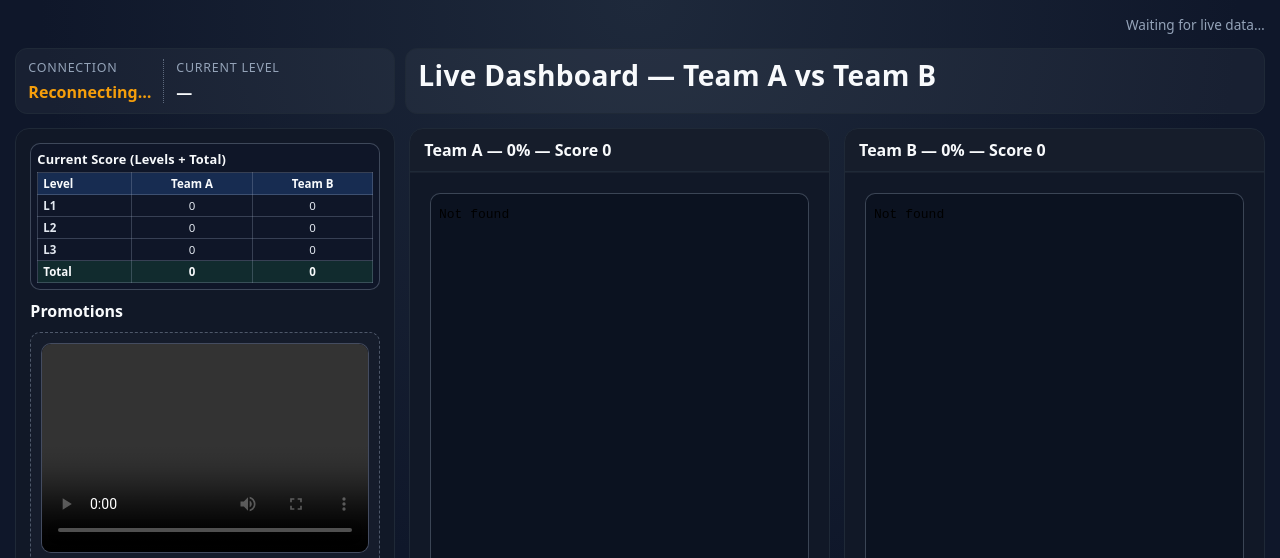
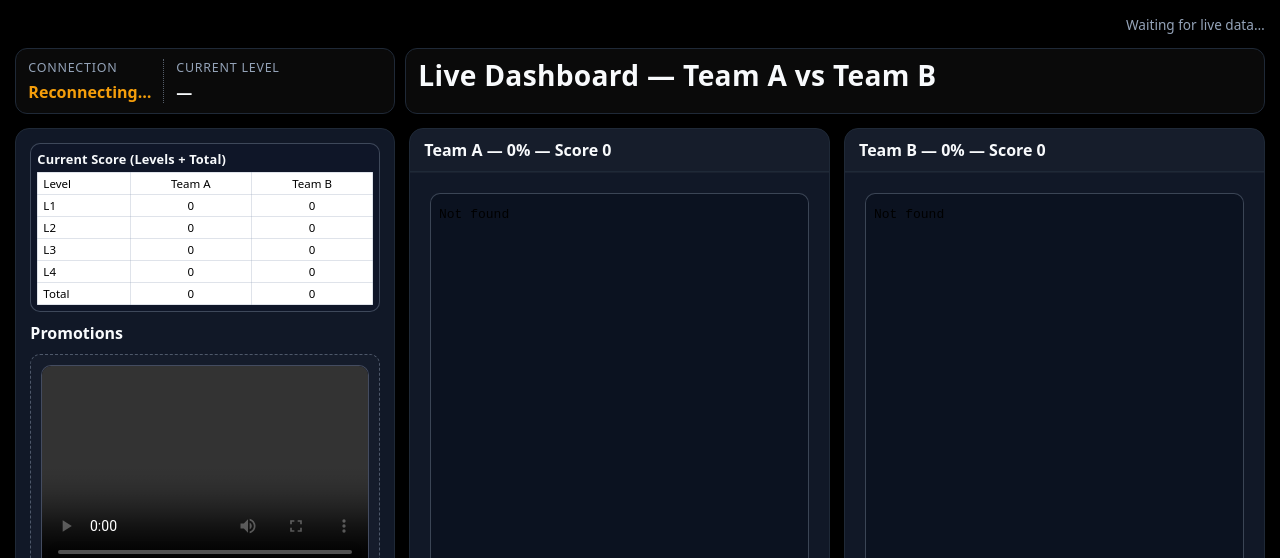
Before and after one commit to yosefbenti/GameY, a website: page dashboard.html in a window 1280 px wide. Shown: the top 558 px of the page. Drawn offline with Linux system fonts and the light colour scheme.

Commit message:
Set dashboard background to black and update score table font weight

```diff
--- a/dashboard.html
+++ b/dashboard.html
@@ -20,7 +20,7 @@
       margin:0;
       min-height:100vh;
       font-family:system-ui,-apple-system,Segoe UI,Roboto,Helvetica,Arial,sans-serif;
-      background:radial-gradient(circle at top,#1e293b 0%,var(--bg) 55%);
+      background:#000;
       color:var(--text);
       padding:clamp(10px,1.2vw,18px);
     }
@@ -266,10 +266,13 @@
       letter-spacing:.01em;
     }
 
+
     .promo-score-table{
       width:100%;
       border-collapse:collapse;
       font-size:.72rem;
+      background:#fff;
+      color:#000;
     }
 
     .promo-score-table th,
@@ -277,25 +280,26 @@
       border:1px solid rgba(148,163,184,.3);
       padding:3px 5px;
       text-align:center;
-      color:#e2e8f0;
+      color:#000;
+      background:#fff;
+      font-weight:400;
     }
 
     .promo-score-table th:first-child,
     .promo-score-table td:first-child{
       text-align:left;
-      font-weight:700;
     }
 
     .promo-score-table thead th{
-      background:rgba(59,130,246,.2);
-      color:#f8fafc;
-      font-weight:800;
+      background:#fff;
+      color:#000;
+      font-weight:400;
     }
 
     .promo-score-table .total-row td{
-      font-weight:800;
-      background:rgba(34,197,94,.12);
-      color:#f8fafc;
+      font-weight:400;
+      background:#fff;
+      color:#000;
     }
 
     .promo-area p{
@@ -488,6 +492,11 @@
                   <td id="scoreA3">0</td>
                   <td id="scoreB3">0</td>
                 </tr>
+                <tr>
+                  <td>L4</td>
+                  <td id="scoreA4">0</td>
+                  <td id="scoreB4">0</td>
+                </tr>
                 <tr class="total-row">
                   <td>Total</td>
                   <td id="scoreATotal">0</td>
@@ -564,9 +573,11 @@
       const scoreA1El = document.getElementById('scoreA1');
       const scoreA2El = document.getElementById('scoreA2');
       const scoreA3El = document.getElementById('scoreA3');
+      const scoreA4El = document.getElementById('scoreA4');
       const scoreB1El = document.getElementById('scoreB1');
       const scoreB2El = document.getElementById('scoreB2');
       const scoreB3El = document.getElementById('scoreB3');
+      const scoreB4El = document.getElementById('scoreB4');
       const scoreATotalEl = document.getElementById('scoreATotal');
       const scoreBTotalEl = document.getElementById('scoreBTotal');
       const boardHeightDecreaseBtn = document.getElementById('boardHeightDecreaseBtn');
@@ -779,9 +790,11 @@
         const a1 = Number(aLevels[1]) || 0;
         const a2 = Number(aLevels[2]) || 0;
         const a3 = Number(aLevels[3]) || 0;
+        const a4 = Number(aLevels[4]) || 0;
         const b1 = Number(bLevels[1]) || 0;
         const b2 = Number(bLevels[2]) || 0;
         const b3 = Number(bLevels[3]) || 0;
+        const b4 = Number(bLevels[4]) || 0;
 
         if(scoreTeamANameEl) scoreTeamANameEl.textContent = state.names.A || 'Team A';
         if(scoreTeamBNameEl) scoreTeamBNameEl.textContent = state.names.B || 'Team B';
@@ -791,12 +804,14 @@
         if(scoreA1El) scoreA1El.textContent = String(a1);
         if(scoreA2El) scoreA2El.textContent = String(a2);
         if(scoreA3El) scoreA3El.textContent = String(a3);
+        if(scoreA4El) scoreA4El.textContent = String(a4);
         if(scoreB1El) scoreB1El.textContent = String(b1);
         if(scoreB2El) scoreB2El.textContent = String(b2);
         if(scoreB3El) scoreB3El.textContent = String(b3);
+        if(scoreB4El) scoreB4El.textContent = String(b4);
 
-        const totalA = Number(state.totals.A) || (a1 + a2 + a3);
-        const totalB = Number(state.totals.B) || (b1 + b2 + b3);
+        const totalA = Number(state.totals.A) || (a1 + a2 + a3 + a4);
+        const totalB = Number(state.totals.B) || (b1 + b2 + b3 + b4);
         if(scoreATotalEl) scoreATotalEl.textContent = String(totalA);
         if(scoreBTotalEl) scoreBTotalEl.textContent = String(totalB);
       }
```
